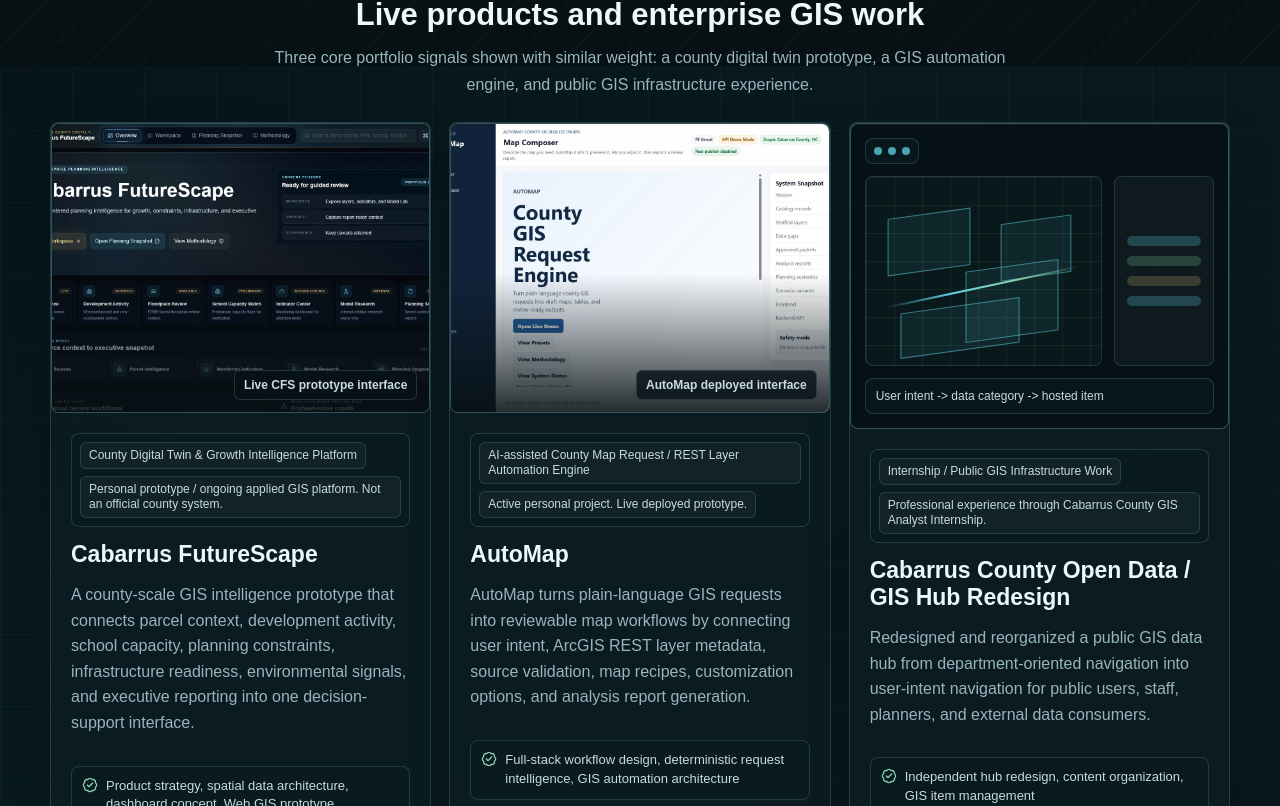
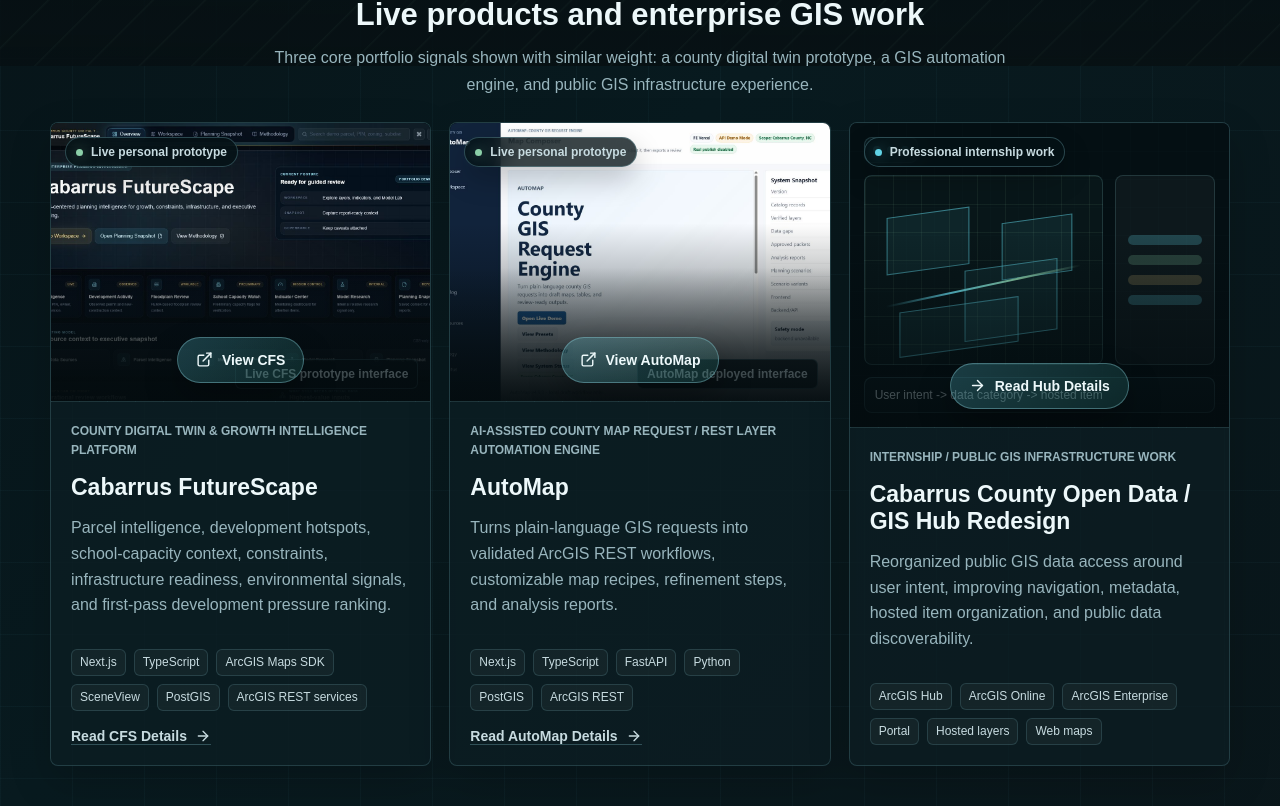
Before and after one commit to khoi9034/portfoliov2, a Next.js app: page /projects in a window 1280 px wide. Shown: the part 734-1540 px from the top of the page. Built offline with nearby package versions, Linux system fonts and the light colour scheme.

Commit message:
Modernize projects gallery interactions

```diff
--- a/app/globals.css
+++ b/app/globals.css
@@ -793,11 +793,155 @@
   flex-direction: column;
   min-width: 0;
   overflow: hidden;
+  transition:
+    transform 180ms ease,
+    border-color 180ms ease,
+    box-shadow 180ms ease,
+    background 180ms ease;
 }
 
 .project-card.compact .project-mockup,
 .project-card.compact .project-image {
   min-height: 220px;
+}
+
+.project-card:hover,
+.project-card:focus-within {
+  border-color: rgba(97, 211, 229, 0.36);
+  background: rgba(13, 33, 39, 0.86);
+  box-shadow:
+    0 22px 58px rgba(0, 0, 0, 0.28),
+    0 0 0 1px rgba(97, 211, 229, 0.1);
+  transform: translateY(-4px);
+}
+
+.project-card-preview {
+  position: relative;
+  isolation: isolate;
+  min-height: 278px;
+  border-bottom: 1px solid var(--line);
+  background:
+    linear-gradient(rgba(97, 211, 229, 0.05) 1px, transparent 1px),
+    linear-gradient(90deg, rgba(97, 211, 229, 0.05) 1px, transparent 1px),
+    rgba(5, 15, 19, 0.72);
+  background-size: 28px 28px;
+  overflow: hidden;
+}
+
+.project-card-preview .project-mockup,
+.project-card-preview .project-image {
+  min-height: 278px;
+  border: 0;
+  border-radius: 0;
+  box-shadow: none;
+  transition:
+    transform 220ms ease,
+    filter 220ms ease;
+}
+
+.project-card:hover .project-card-preview .project-mockup,
+.project-card:hover .project-card-preview .project-image,
+.project-card:focus-within .project-card-preview .project-mockup,
+.project-card:focus-within .project-card-preview .project-image {
+  filter: saturate(1.08) contrast(1.02);
+  transform: scale(1.015);
+}
+
+.project-card-overlay {
+  position: absolute;
+  inset: 0;
+  z-index: 4;
+  display: grid;
+  place-items: center;
+  color: var(--text);
+  text-decoration: none;
+  background:
+    radial-gradient(circle at 50% 48%, rgba(97, 211, 229, 0.18), transparent 34%),
+    rgba(2, 10, 13, 0.66);
+  opacity: 0;
+  backdrop-filter: blur(10px);
+  transition:
+    opacity 180ms ease,
+    background 180ms ease;
+}
+
+.project-card:hover .project-card-overlay,
+.project-card:focus-within .project-card-overlay {
+  opacity: 1;
+}
+
+.project-card-overlay-pill {
+  display: inline-flex;
+  align-items: center;
+  justify-content: center;
+  gap: 9px;
+  min-height: 46px;
+  border: 1px solid rgba(143, 214, 224, 0.38);
+  border-radius: 999px;
+  padding: 0 18px;
+  color: var(--text);
+  background: linear-gradient(135deg, rgba(97, 211, 229, 0.24), rgba(66, 199, 184, 0.14));
+  box-shadow: 0 16px 34px rgba(0, 0, 0, 0.28);
+  font-size: 14px;
+  font-weight: 850;
+  letter-spacing: 0;
+  transform: translateY(6px) scale(0.98);
+  transition:
+    transform 180ms ease,
+    border-color 180ms ease,
+    background 180ms ease;
+}
+
+.project-card:hover .project-card-overlay-pill,
+.project-card:focus-within .project-card-overlay-pill {
+  transform: translateY(0) scale(1);
+}
+
+.project-card-overlay:focus-visible {
+  outline: 2px solid var(--cyan);
+  outline-offset: -8px;
+  opacity: 1;
+}
+
+.project-card-overlay:focus-visible .project-card-overlay-pill {
+  border-color: rgba(97, 211, 229, 0.72);
+  background: linear-gradient(135deg, rgba(97, 211, 229, 0.32), rgba(66, 199, 184, 0.18));
+}
+
+.project-status-pill {
+  position: absolute;
+  top: 14px;
+  left: 14px;
+  z-index: 5;
+  display: inline-flex;
+  align-items: center;
+  gap: 8px;
+  max-width: calc(100% - 28px);
+  border: 1px solid rgba(143, 214, 224, 0.28);
+  border-radius: 999px;
+  padding: 7px 10px;
+  color: var(--soft);
+  background: rgba(5, 17, 21, 0.78);
+  box-shadow: 0 12px 28px rgba(0, 0, 0, 0.22);
+  font-size: 12px;
+  font-weight: 820;
+  line-height: 1.2;
+  backdrop-filter: blur(12px);
+  pointer-events: none;
+}
+
+.project-status-pill::before {
+  width: 7px;
+  height: 7px;
+  border-radius: 999px;
+  background: var(--green);
+  box-shadow: 0 0 14px rgba(139, 207, 168, 0.55);
+  content: "";
+}
+
+.project-status-pill.is-professional::before {
+  background: var(--cyan);
+  box-shadow: 0 0 14px rgba(97, 211, 229, 0.42);
 }
 
 .project-card-content {
@@ -808,6 +952,15 @@
   padding: 20px;
 }
 
+.project-card-type {
+  margin: 0;
+  color: var(--cyan);
+  font-size: 12px;
+  font-weight: 850;
+  line-height: 1.45;
+  text-transform: uppercase;
+}
+
 .project-meta {
   display: flex;
   flex-wrap: wrap;
@@ -823,6 +976,10 @@
 .project-card p {
   color: var(--muted);
   line-height: 1.6;
+}
+
+.project-card-summary {
+  min-height: 104px;
 }
 
 .project-role {
@@ -851,6 +1008,45 @@
 .project-card-actions .button {
   min-height: 40px;
   padding: 9px 12px;
+}
+
+.project-secondary-link {
+  display: inline-flex;
+  gap: 8px;
+  align-items: center;
+  width: fit-content;
+  margin-top: auto;
+  border-bottom: 1px solid rgba(143, 214, 224, 0.28);
+  color: var(--soft);
+  font-size: 14px;
+  font-weight: 830;
+  text-decoration: none;
+  transition:
+    color 160ms ease,
+    border-color 160ms ease,
+    transform 160ms ease;
+}
+
+.project-secondary-link:hover,
+.project-secondary-link:focus-visible {
+  border-color: var(--cyan);
+  color: var(--text);
+  outline: none;
+  transform: translateX(2px);
+}
+
+@media (hover: none) {
+  .project-card-overlay {
+    place-items: end center;
+    padding: 18px;
+    background: linear-gradient(180deg, transparent 36%, rgba(3, 11, 14, 0.82));
+    opacity: 1;
+    backdrop-filter: none;
+  }
+
+  .project-card-overlay-pill {
+    transform: none;
+  }
 }
 
 .project-image {
@@ -2993,6 +3189,22 @@
     opacity: 1;
     background: linear-gradient(180deg, transparent 42%, rgba(4, 12, 15, 0.72));
     backdrop-filter: none;
+  }
+
+  .project-card-overlay {
+    place-items: end center;
+    padding: 18px;
+    background: linear-gradient(180deg, transparent 36%, rgba(3, 11, 14, 0.82));
+    opacity: 1;
+    backdrop-filter: none;
+  }
+
+  .project-card-overlay-pill {
+    transform: none;
+  }
+
+  .project-card-summary {
+    min-height: 0;
   }
 
   .research-page .page-hero h1 {
--- a/src/components/ProjectCard.tsx
+++ b/src/components/ProjectCard.tsx
@@ -1,5 +1,5 @@
 import Link from "next/link";
-import { ArrowRight, BadgeCheck, ExternalLink } from "lucide-react";
+import { ArrowRight, ExternalLink } from "lucide-react";
 import type { Project } from "@/data/projects";
 import { getProjectLaunch, projectLinks } from "@/data/links";
 import { ProjectVisual } from "@/components/ProjectVisual";
@@ -13,6 +13,24 @@
   const launch = getProjectLaunch(project.slug);
   const isCabarrusHub = project.slug === "cabarrus-gis-hub";
   const openDataHref = isCabarrusHub ? projectLinks.cabarrusOpenData : "";
+  const detailHref = `/projects/${project.slug}`;
+  const cardSummary = getProjectCardSummary(project);
+  const statusLabel = launch
+    ? "Live personal prototype"
+    : isCabarrusHub
+      ? "Professional internship work"
+      : project.status;
+  const primaryAction = {
+    href: launch?.href ?? (openDataHref || detailHref),
+    label: launch
+      ? project.slug === "cabarrus-futurescape"
+        ? "View CFS"
+        : "View AutoMap"
+      : openDataHref
+        ? "View Open Data Site"
+        : "Read Hub Details",
+    external: Boolean(launch || openDataHref)
+  };
   const detailLabel =
     project.slug === "cabarrus-futurescape"
       ? "Read CFS Details"
@@ -21,58 +39,73 @@
         : isCabarrusHub
           ? "Read GIS Hub Details"
           : "Read Details";
+  const showSecondaryDetail = Boolean(launch || openDataHref);
+  const overlayContent = (
+    <span className="project-card-overlay-pill">
+      {primaryAction.external ? <ExternalLink size={17} /> : <ArrowRight size={17} />}
+      <span>{primaryAction.label}</span>
+    </span>
+  );
 
   return (
     <article className={`project-card ${compact ? "compact" : ""}`}>
-      <ProjectVisual project={project} />
+      <div className="project-card-preview">
+        <ProjectVisual project={project} />
+        <span className={`project-status-pill ${launch ? "is-live" : "is-professional"}`}>
+          {statusLabel}
+        </span>
+        {primaryAction.external ? (
+          <a
+            className="project-card-overlay"
+            href={primaryAction.href}
+            target="_blank"
+            rel="noopener noreferrer"
+            aria-label={`${primaryAction.label} for ${project.title}`}
+          >
+            {overlayContent}
+          </a>
+        ) : (
+          <Link
+            className="project-card-overlay"
+            href={primaryAction.href}
+            aria-label={`${primaryAction.label} for ${project.title}`}
+          >
+            {overlayContent}
+          </Link>
+        )}
+      </div>
       <div className="project-card-content">
-        <div className="project-meta">
-          <span>{project.type}</span>
-          <span>{project.status}</span>
-        </div>
+        <p className="project-card-type">{project.type}</p>
         <h3>{project.title}</h3>
-        <p>{project.summary}</p>
-        <div className="project-role">
-          <BadgeCheck size={16} />
-          <span>{project.role}</span>
-        </div>
+        <p className="project-card-summary">{cardSummary}</p>
         <div className="tool-list" aria-label={`${project.title} tools`}>
-          {project.tools.slice(0, compact ? 5 : 7).map((tool) => (
+          {project.tools.slice(0, compact ? 5 : 6).map((tool) => (
             <span key={tool}>{tool}</span>
           ))}
         </div>
-        <div className="project-card-actions">
-          {launch ? (
-            <a
-              className="button primary launch-button"
-              href={launch.href}
-              target="_blank"
-              rel="noopener noreferrer"
-            >
-              <ExternalLink size={16} />
-              <span>{launch.label}</span>
-            </a>
-          ) : null}
-          {openDataHref ? (
-            <a
-              className="button primary launch-button"
-              href={openDataHref}
-              target="_blank"
-              rel="noopener noreferrer"
-            >
-              <ExternalLink size={16} />
-              <span>View Open Data Site</span>
-            </a>
-          ) : null}
-          <Link
-            className={launch || isCabarrusHub ? "button secondary" : "text-link"}
-            href={`/projects/${project.slug}`}
-          >
+        {showSecondaryDetail ? (
+          <Link className="project-secondary-link" href={detailHref}>
             <span>{detailLabel}</span>
             <ArrowRight size={16} />
           </Link>
-        </div>
+        ) : null}
       </div>
     </article>
   );
 }
+
+function getProjectCardSummary(project: Project) {
+  if (project.slug === "cabarrus-futurescape") {
+    return "Parcel intelligence, development hotspots, school-capacity context, constraints, infrastructure readiness, environmental signals, and first-pass development pressure ranking.";
+  }
+
+  if (project.slug === "automap") {
+    return "Turns plain-language GIS requests into validated ArcGIS REST workflows, customizable map recipes, refinement steps, and analysis reports.";
+  }
+
+  if (project.slug === "cabarrus-gis-hub") {
+    return "Reorganized public GIS data access around user intent, improving navigation, metadata, hosted item organization, and public data discoverability.";
+  }
+
+  return project.summary;
+}
```
